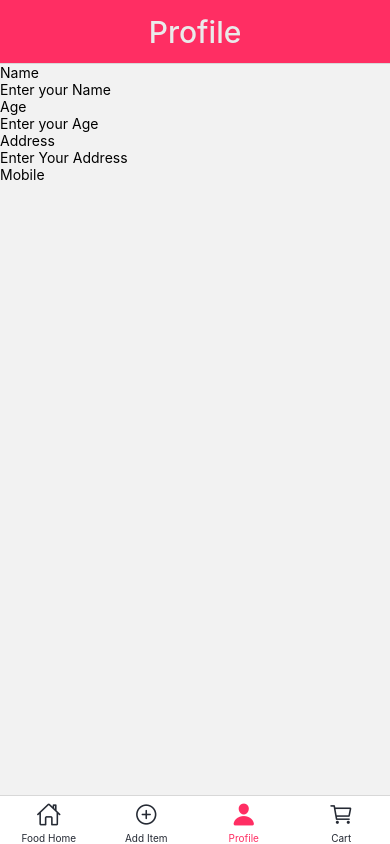
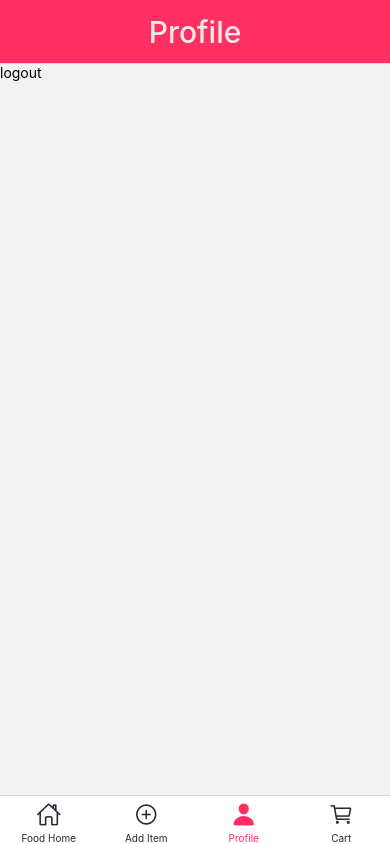
Before and after one commit to Debashis-Raha/React-Native, a React Native app in the folder NewProject/: screen /Profile in a window 390 px wide. Built offline with nearby package versions, Linux system fonts and the light colour scheme.

Commit message:
added cart

```diff
--- a/NewProject/src/screens/HomePage/Home.tsx
+++ b/NewProject/src/screens/HomePage/Home.tsx
@@ -14,14 +14,14 @@ const Home = () => {
 
 
 
- const AddtoCart=(item)=>{
- console.log('cartItem=====>', item)
+ const AddtoCart=(id)=>{
+ console.log('cartItem=====>', id)
  const payload = {
-  foodName: item.item.foodName,
-  foodPrice: item.item.foodPrice,
+// item.item.id,
+  // foodPrice: item.item.foodPrice,
 };
- dispatch(submitCartId(payload));
- console.log("payload=======>", payload)
+ dispatch(submitCartId(id));
+//  console.log("payload=======>", payload)
 };
 
 
@@ -39,7 +39,7 @@ const Home = () => {
           </Text>
           <Text style={styles.Txt}>Food Price: ${item.item.foodPrice} </Text>
           <View style={styles.subView}>
-          <TouchableOpacity onPress={() => AddtoCart(item)} style={styles.AddCartButton}>
+          <TouchableOpacity onPress={() => AddtoCart(item.item.id)} style={styles.AddCartButton}>
             <Text style={styles.AddCartText}>Add to Cart</Text>
           </TouchableOpacity>
           </View>
--- a/NewProject/src/screens/Profile/Profile.tsx
+++ b/NewProject/src/screens/Profile/Profile.tsx
@@ -1,90 +1,21 @@
-import {StyleSheet, Text, View} from 'react-native';
+import {StyleSheet, Text, View, Pressable} from 'react-native';
 import React from 'react';
-import {Controller, useForm} from 'react-hook-form';
-import {ScrollView, TextInput} from 'react-native-gesture-handler';
+import {useDispatch} from 'react-redux';
+import {clearAddFood} from '../Store/FoodSlice';
 
 const Profile = () => {
-  const {
-    control,
-    handleSubmit,
-    formState: {errors},
-  } = useForm();
+  const dispatch = useDispatch();
+
+  const _handleLogOut = () => {
+    dispatch(clearAddFood());
+  };
   return (
-    <ScrollView style={styles.container}>
-      <Text>Name</Text>
-      <Controller
-        control={control}
-        rules={{required: true,
-          pattern:{
-            value: /^[a-zA-Z\s]*$/, // Regex to allow only letters and spaces
-            message: 'Only letters are allowed',
-
-          }
-        }}
-        render={({field: {onChange, onBlur, value}}) => (
-          <TextInput
-            onBlur={onBlur}
-            onChange={onChange}
-            placeholder="Enter your Name"
-            value={value}
-          />
-        )}
-        name="Name"
-        defaultValue=""
-      />
-      {errors.Name && <Text>Name is required</Text>}
-      <Text>Age</Text>
-      <Controller
-      control={control}
-      rules={{
-        required:true,
-        pattern:{
-          value: /^[0-9]*$/, // Regex to allow only numeric
-          message: 'Only letters are allowed',
-        }
-      }}
-      render={({field: {onChange, onBlur, value}})=>(
-        <TextInput
-        onChange={onChange}
-        onBlur={onBlur}
-        value={value}
-        placeholder='Enter your Age'
-        keyboardType='numeric'
-        />
-      )}
-      name="Age"
-      defaultValue=''
-      />
-      {errors.Age && (<Text>Age is required</Text>)}
-      <Text>Address</Text>
-      <Controller
-      control={control}
-      rules={{required:true}}
-      render={({field: {onChange, onBlur, value}})=>(
-        <TextInput
-        onBlur={onBlur}
-        onChange={onChange}
-        value={value}
-        placeholder='Enter Your Address'
-        />
-
-      )}
-        name='address'
-        defaultValue=''
-      />
-      {errors.address && (<Text>Address is required</Text>)}
-      <Text>Mobile</Text>
-      {/*   */}
-    </ScrollView>
+    <Pressable onPress={_handleLogOut}>
+      <Text>logout</Text>
+    </Pressable>
   );
 };
 
 export default Profile;
 
-const styles = StyleSheet.create({
-  container: {
-    flex: 1,
-    // justifyContent:'center',
-    // alignItems:'center'
-  },
-});
+const styles = StyleSheet.create({});
--- a/NewProject/src/screens/Store/FoodSlice.tsx
+++ b/NewProject/src/screens/Store/FoodSlice.tsx
@@ -4,7 +4,7 @@ const initialState = {
   foodList: [],
   cartList: [],
   nextID: 1,
-  cartID: 1,
+  // cartID: 1,
 };
 
 const FoodSlice = createSlice({
@@ -20,16 +20,20 @@ const FoodSlice = createSlice({
       state.nextID++;
     },
     submitCartId: (state, action) => {
-    const newCart ={
-      id: state.cartID,
-      ...action.payload,
-    };
-    state.cartList.push(newCart);
-    state.cartID++;
+    // const newCart ={
+    //   id: state.cartID,
+    //   ...action.payload,
+    // };
+    console.log("cartAction====>", action)
+    state.cartList.push(action.payload);
+    // state.cartID++;
+    },
+    clearAddFood: state => {
+      return initialState;
     },
   },
 });
 
-export const {addFood, submitCartId} = FoodSlice.actions;
+export const {addFood, submitCartId, clearAddFood} = FoodSlice.actions;
 
 export default FoodSlice.reducer;
--- a/NewProject/src/screens/addToCart/addToCart.tsx
+++ b/NewProject/src/screens/addToCart/addToCart.tsx
@@ -5,20 +5,34 @@ import {FlatList} from 'react-native-gesture-handler';
 
 const AddToCart = () => {
   const {cartList} = useSelector(state => state.food);
+  const {foodList} = useSelector(state => state.food);
+  console.log('cartList2====>', cartList);
+  console.log('foodList2====>', foodList);
 
-  console.log('cartscreen====>', cartList);
+  const matchedItems = cartList
+    .map(id => foodList.find(item => item.id === id))
+    .filter(item => item !== undefined);
+
+  // const matchedItems = cartList
+  // .map(idObj => foodList.find(item => item.id === idObj.Index))
+  // .filter(item => item !== undefined);
+
+
+  console.log('matchedList======>', matchedItems);
 
   const render_Item = item => (
+    <View>
     <View style={styles.RenderView}>
       <Text style={styles.RenderText}>Food Name: {item.item.foodName}</Text>
       <Text style={styles.RenderText}>Food Price: ${item.item.foodPrice}</Text>
+    </View>
     </View>
   );
 
   return (
     <View>
       <FlatList
-        data={cartList}
+        data={matchedItems}
         renderItem={render_Item}
         keyExtractor={item => item.foodName}
       />
```
Also changed, not shown: NewProject/src/components/atom/header.tsx (added, +23 -0 lines).
